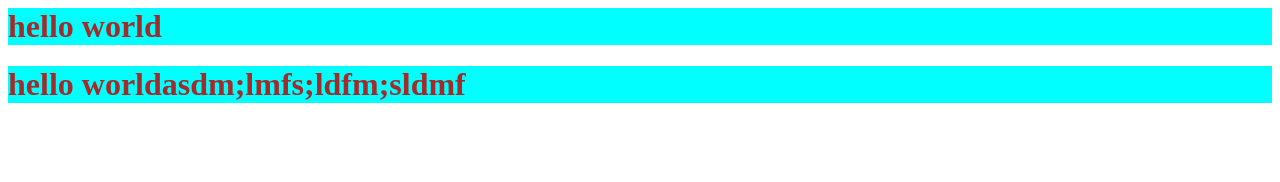
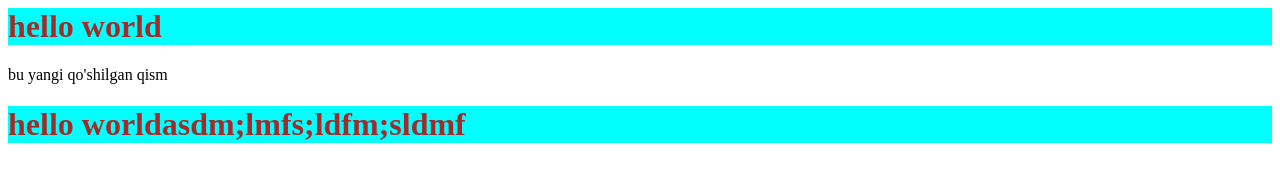
Before and after one commit to Abdurahmon-2004/napaleon, a plain HTML site: page github/work/index.html in a window 1280 px wide. Drawn offline with Linux system fonts and the light colour scheme.

Commit message:
Update index.html

```diff
--- a/github/work/index.html
+++ b/github/work/index.html
@@ -1,4 +1,4 @@
 <link rel="stylesheet" href="main.css" />
 <h1>hello world</h1>
-
+<p> bu yangi qo'shilgan qism</p>
 <h1>hello worldasdm;lmfs;ldfm;sldmf</h1>
```
